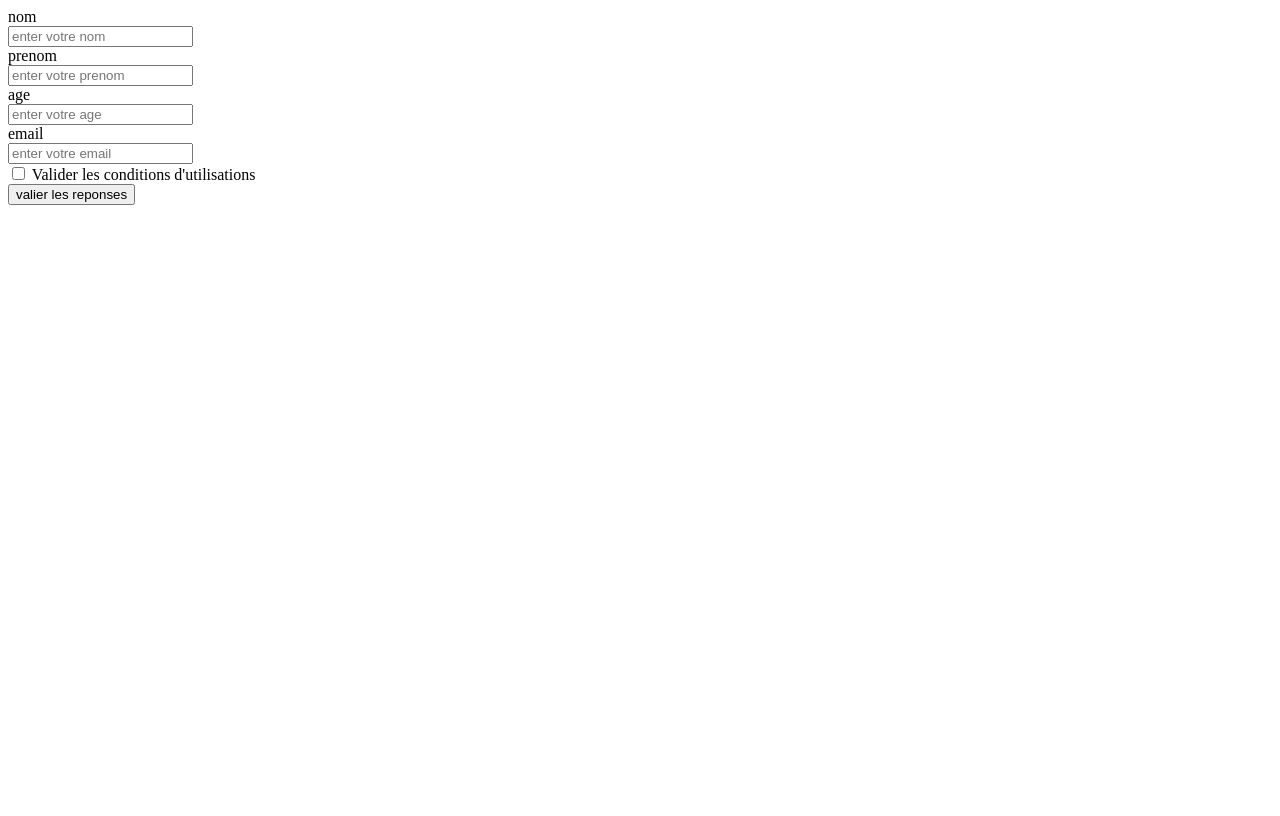
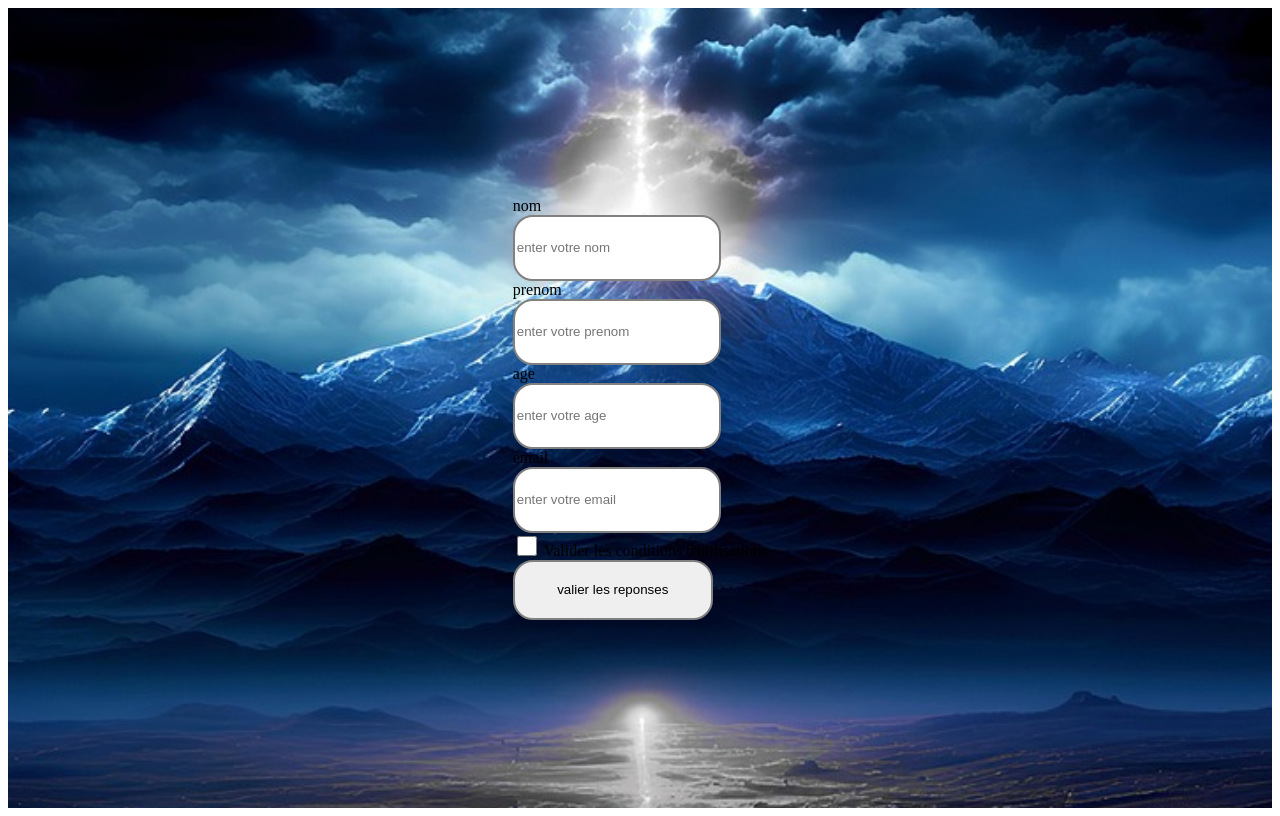
Before and after one commit to brico501/Code-site-complet, a plain HTML site: page index.html in a window 1280 px wide. Drawn offline with Linux system fonts and the light colour scheme.

Commit message:
Update index.html

```diff
--- a/index.html
+++ b/index.html
@@ -3,7 +3,7 @@
   <head>
     <meta charset="UTF-8" />
     <meta name="viewport" content="width=device-width, initial-scale=1.0" />
-    <link rel="stylesheet" herf="./style.css" />
+    <link rel="stylesheet" href="style.css"/>
     <title>page d'entré</title>
   </head>
   <body>
```
